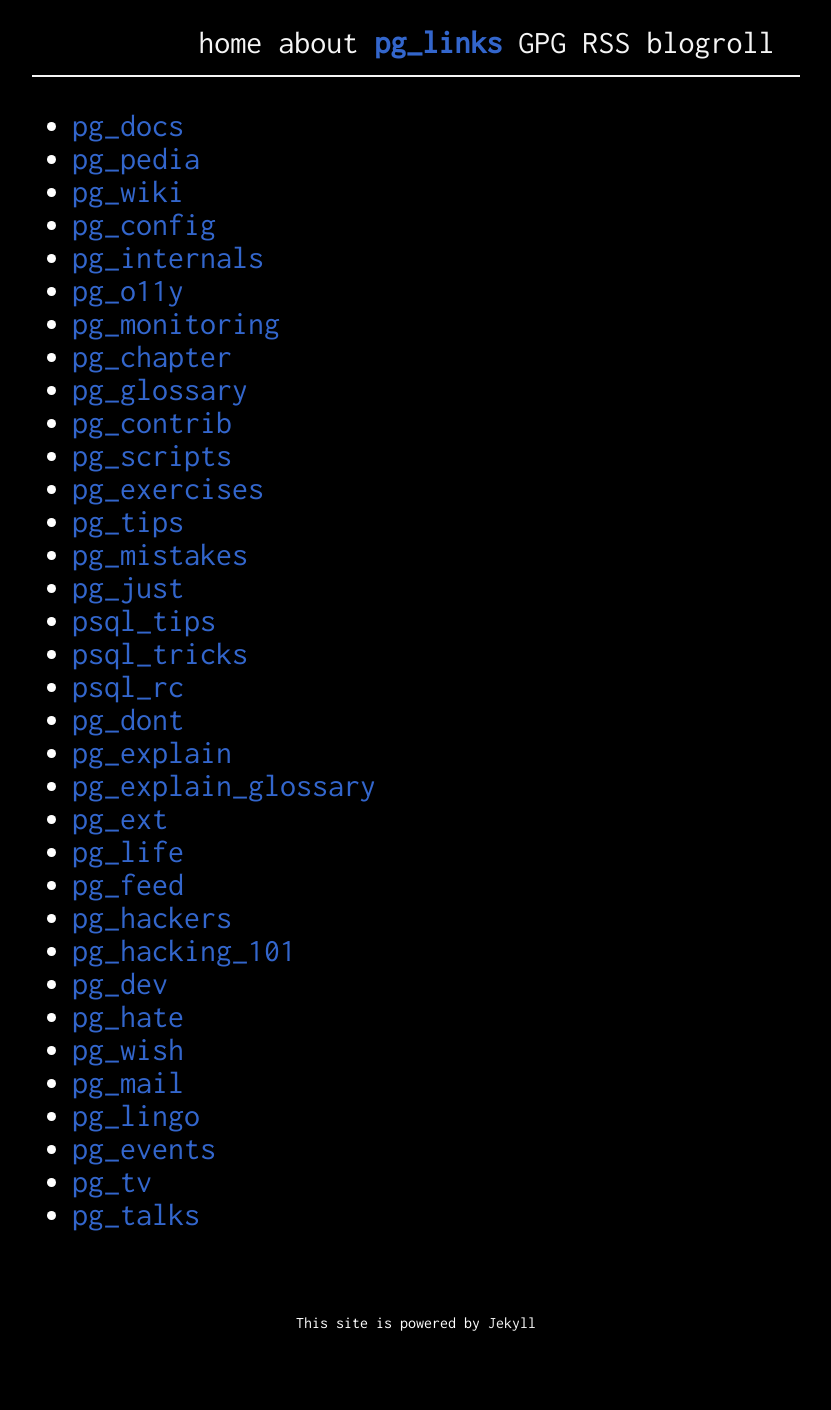
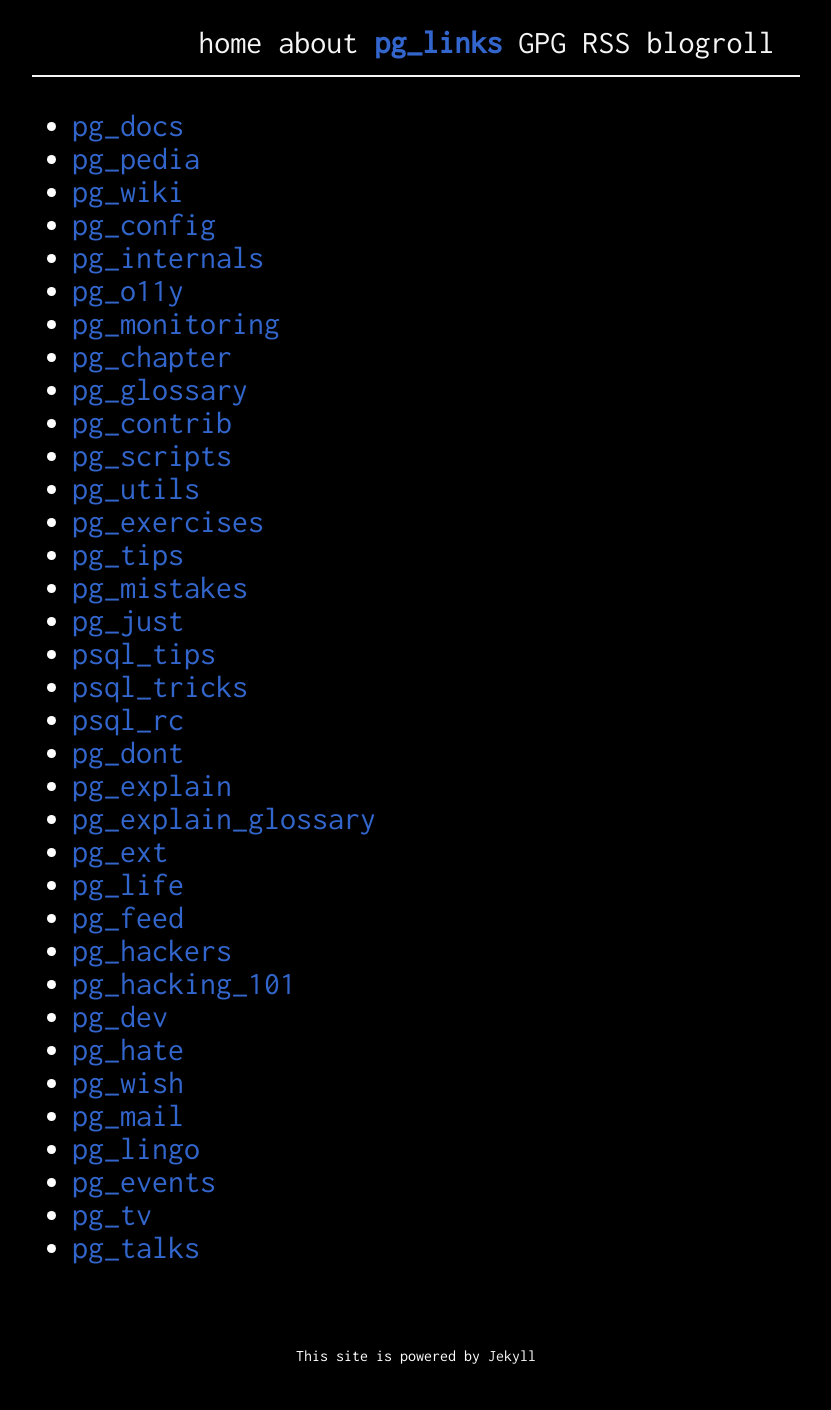
Before and after one commit to giulianopz/giulianopz.github.io, a Jekyll site: the page built from pg.md, in a window 1280 px wide. Shown: the whole page, without its empty margins (224-1055 px from the left). Built offline with Jekyll 4.4.1, drawn with Linux system fonts in a browser that asks for light colours; nearby versions of some CDN libraries; before the commit the page ends 1377 px from its top, so only the background shows below that.

Commit message:
add pg utils link

```diff
--- a/pg.md
+++ b/pg.md
@@ -14,6 +14,7 @@
 - [pg_glossary](https://www.postgresql.org/docs/current/glossary.html)
 - [pg_contrib](https://www.postgresql.org/community/contributors/)
 - [pg_scripts](https://github.com/pgexperts/pgx_scripts)
+- [pg_utils](https://github.com/dataegret/pg-utils)
 - [pg_exercises](https://pgexercises.com/)
 - [pg_tips](https://www.crunchydata.com/postgres-tips)
 - [pg_mistakes](https://www.manning.com/books/postgresql-mistakes-and-how-to-avoid-them)
```
